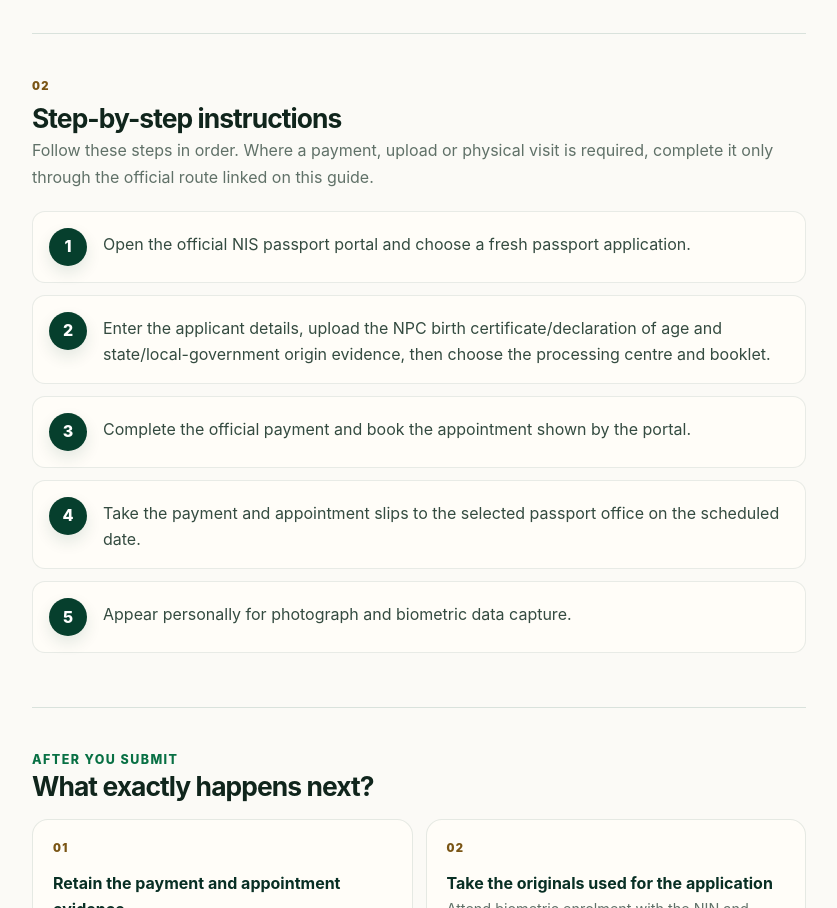
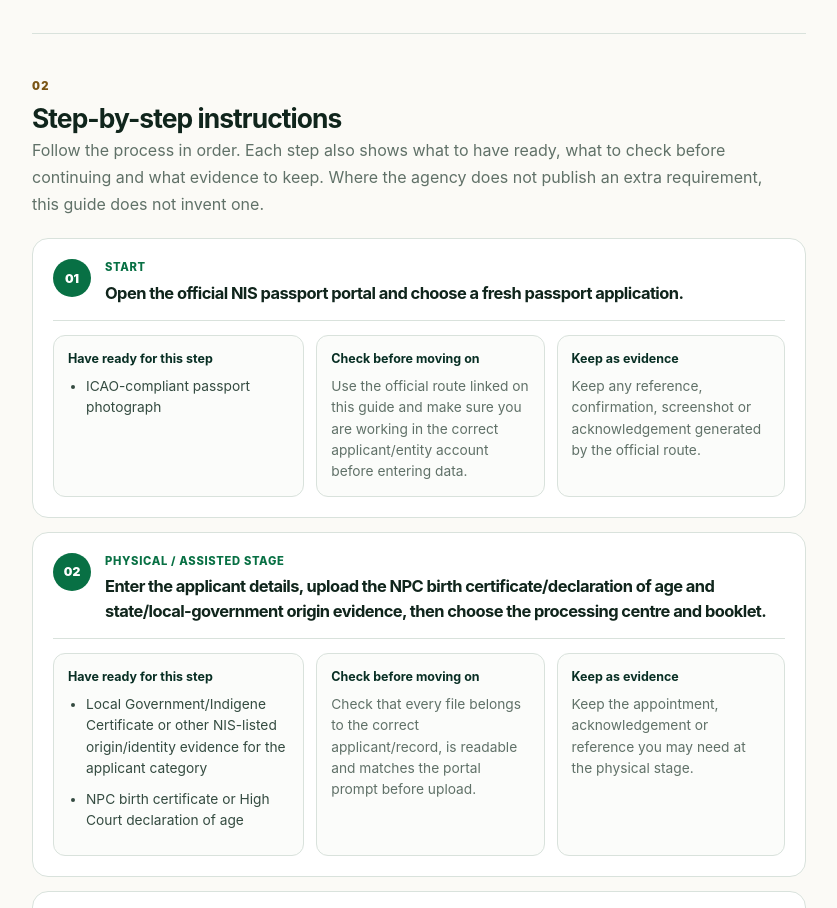
Before and after one commit to eghosa001/nigeria, a Next.js app: page /services/first-nigerian-passport in a window 1280 px wide. Shown: the part 3380-4288 px from the top of the page, without its empty margins (28-865 px from the left). Built offline with nearby package versions, Linux system fonts and the light colour scheme; no server answers.

Commit message:
content: make every service process step fully explanatory

```diff
--- a/app/globals.css
+++ b/app/globals.css
@@ -1572,3 +1572,71 @@ button, a, input, select, textarea { -webkit-tap-highlight-color: transparent; }
   .requirement-detail-card { padding:16px; }
   .requirement-detail-card dl > div { grid-template-columns:1fr; gap:3px; }
 }
+
+
+/* Detailed process steps */
+.detailed-steps { display:grid; gap:14px; }
+.detailed-step {
+  padding:20px;
+  border:1px solid var(--line);
+  border-radius:16px;
+  background:var(--white);
+}
+.detailed-step-heading {
+  display:flex;
+  gap:14px;
+  align-items:flex-start;
+  padding-bottom:14px;
+  border-bottom:1px solid var(--line);
+}
+.detailed-step-number {
+  flex:0 0 auto;
+  display:grid;
+  place-items:center;
+  width:38px;
+  height:38px;
+  border-radius:50%;
+  background:var(--green);
+  color:white;
+  font-size:.76rem;
+  font-weight:900;
+}
+.detailed-step-stage {
+  display:block;
+  margin-bottom:4px;
+  color:var(--green);
+  font-size:.7rem;
+  font-weight:850;
+  text-transform:uppercase;
+  letter-spacing:.06em;
+}
+.detailed-step h3 { margin:0; font-size:1.03rem; line-height:1.5; }
+.detailed-step-grid {
+  display:grid;
+  grid-template-columns:1.1fr 1fr 1fr;
+  gap:12px;
+  margin-top:14px;
+}
+.detailed-step-grid > div {
+  min-width:0;
+  padding:13px 14px;
+  border:1px solid var(--line);
+  border-radius:12px;
+  background:#fbfcfa;
+}
+.detailed-step-grid strong {
+  display:block;
+  margin-bottom:7px;
+  color:var(--green-deep);
+  font-size:.78rem;
+}
+.detailed-step-grid p,.detailed-step-grid ul {
+  margin:0;
+  color:var(--muted);
+  font-size:.86rem;
+  line-height:1.55;
+}
+.detailed-step-grid ul { padding-left:18px; }
+@media (max-width:820px) {
+  .detailed-step-grid { grid-template-columns:1fr; }
+}
--- a/app/services/[slug]/page.tsx
+++ b/app/services/[slug]/page.tsx
@@ -8,6 +8,7 @@ import { JsonLd } from "@/components/json-ld";
 import { ShareWatch } from "@/components/share-watch";
 import { ServiceJourney } from "@/components/service-journey";
 import { ServiceRequirements } from "@/components/service-requirements";
+import { ServiceSteps } from "@/components/service-steps";
 import { ProcessTracker } from "@/components/process-tracker";
 import { ServiceStatusStrip } from "@/components/service-status-strip";
 import { ServiceFaqs } from "@/components/service-faqs";
@@ -145,16 +146,7 @@ export default async function ServicePage({ params }: { params: Promise<{ slug:
 
             <ServiceRequirements service={service} />
 
-            <section id="steps">
-              <span className="section-number" aria-hidden="true">02</span>
-              <h2>Step-by-step instructions</h2>
-              <p className="guide-section-intro">Follow these steps in order. Where a payment, upload or physical visit is required, complete it only through the official route linked on this guide.</p>
-              <ol className="steps">
-                {service.steps.map((step, index) => (
-                  <li key={step}><span>{index + 1}</span><p>{step}</p></li>
-                ))}
-              </ol>
-            </section>
+            <ServiceSteps service={service} />
 
             <ServiceAftercare service={service} />
 
--- /dev/null
+++ b/components/service-steps.tsx
@@ -0,0 +1,50 @@
+import type { Service } from "@/lib/types";
+import { getStepDetails } from "@/lib/step-details";
+
+export function ServiceSteps({ service }: { service: Service }) {
+  const steps = getStepDetails(service);
+
+  return (
+    <section id="steps">
+      <span className="section-number" aria-hidden="true">02</span>
+      <h2>Step-by-step instructions</h2>
+      <p className="guide-section-intro">
+        Follow the process in order. Each step also shows what to have ready, what to check before continuing and what evidence to keep.
+        Where the agency does not publish an extra requirement, this guide does not invent one.
+      </p>
+
+      <div className="detailed-steps">
+        {steps.map((step, index) => (
+          <article className="detailed-step" key={step.instruction}>
+            <div className="detailed-step-heading">
+              <span className="detailed-step-number">{String(index + 1).padStart(2, "0")}</span>
+              <div>
+                <span className="detailed-step-stage">{step.stage}</span>
+                <h3>{step.instruction}</h3>
+              </div>
+            </div>
+
+            <div className="detailed-step-grid">
+              <div>
+                <strong>Have ready for this step</strong>
+                {step.prepare.length ? (
+                  <ul>{step.prepare.map((item) => <li key={item}>{item}</li>)}</ul>
+                ) : (
+                  <p>No additional document is specifically tied to this step in the verified guide. Use the full checklist above and follow the official prompt.</p>
+                )}
+              </div>
+              <div>
+                <strong>Check before moving on</strong>
+                <p>{step.checkpoint}</p>
+              </div>
+              <div>
+                <strong>Keep as evidence</strong>
+                <p>{step.keep}</p>
+              </div>
+            </div>
+          </article>
+        ))}
+      </div>
+    </section>
+  );
+}
--- /dev/null
+++ b/lib/step-details.ts
@@ -0,0 +1,77 @@
+import type { Service } from "@/lib/types";
+
+export type StepDetail = {
+  stage: string;
+  instruction: string;
+  prepare: string[];
+  checkpoint: string;
+  keep: string;
+};
+
+const stopWords = new Set([
+  "this","that","with","from","your","into","through","official","service","application",
+  "process","using","used","required","where","when","then","before","after","complete",
+]);
+
+function tokens(value: string) {
+  return value.toLowerCase().replace(/[^a-z0-9]+/g, " ").split(/\s+/)
+    .filter((token) => token.length > 3 && !stopWords.has(token));
+}
+
+function relevantRequirements(service: Service, step: string) {
+  const words = tokens(step);
+  return service.requirements
+    .map((item) => {
+      const lower = item.toLowerCase();
+      const score = words.reduce((sum, word) => sum + (lower.includes(word) ? 1 : 0), 0);
+      return { item, score };
+    })
+    .filter((row) => row.score > 0)
+    .sort((a, b) => b.score - a.score)
+    .slice(0, 3)
+    .map((row) => row.item);
+}
+
+function stageFor(step: string, index: number) {
+  if (/collect|download|print|receive|issued|available/i.test(step)) return "Collect / finish";
+  if (/track|status|monitor|follow up|follow-up|wait for|approval|decision/i.test(step)) return "Follow up";
+  if (/attend|visit|centre|center|office|biometric|fingerprint|capture|school|institution|branch/i.test(step)) return "Physical / assisted stage";
+  if (/pay|payment|fee|checkout|remita|rrr/i.test(step)) return "Payment";
+  if (/upload|attach|document|evidence|certificate|affidavit|passport photograph|photo/i.test(step)) return "Documents / upload";
+  if (/verify|confirm|review|check|match/i.test(step)) return "Verify details";
+  if (/submit|send|apply|request|register|file|enrol/i.test(step)) return "Submit / register";
+  if (/sign in|login|log in|create account|open|start/i.test(step)) return "Start";
+  return index === 0 ? "Start" : "Continue";
+}
+
+function checkpointFor(step: string) {
+  if (/pay|payment|fee|checkout|remita|rrr/i.test(step)) return "Confirm the service, applicant/entity details and amount on the official payment screen before paying. Do not continue from an unsolicited payment link.";
+  if (/upload|attach|document|evidence|certificate|affidavit|photo/i.test(step)) return "Check that every file belongs to the correct applicant/record, is readable and matches the portal prompt before upload.";
+  if (/attend|visit|centre|center|office|biometric|fingerprint|capture/i.test(step)) return "Confirm the correct office/centre, date or appointment instruction before travelling, and take the originals where the guide or agency explicitly requires them.";
+  if (/submit|send|apply|request|register|file|enrol/i.test(step)) return "Review names, numbers, dates, contact details and selections before final submission because corrections may require a separate official process.";
+  if (/collect|download|print|receive|issued/i.test(step)) return "Check the finished document/result for spelling, identity details, reference numbers and status before relying on it.";
+  if (/verify|confirm|review|check|match/i.test(step)) return "Make sure the displayed record is the correct person/entity and that the information matches the evidence you are using.";
+  if (/sign in|login|log in|create account|open|start/i.test(step)) return "Use the official route linked on this guide and make sure you are working in the correct applicant/entity account before entering data.";
+  return "Read the next screen or office instruction before moving on; do not assume an extra payment, document or visit is required unless the responsible agency asks for it.";
+}
+
+function keepFor(step: string, service: Service) {
+  if (/pay|payment|fee|checkout|remita|rrr/i.test(step)) return "Keep the official receipt, payment reference or transaction ID.";
+  if (/submit|send|apply|request|register|file|enrol/i.test(step)) return "Keep the application/reference number, acknowledgement or confirmation generated after submission.";
+  if (/appointment|attend|visit|centre|center|office|biometric|capture/i.test(step)) return "Keep the appointment, acknowledgement or reference you may need at the physical stage.";
+  if (/collect|download|print|receive|issued/i.test(step)) return "Keep the final document/result plus any receipt or reference used to obtain it.";
+  if (/sms|phone|sim|code|pin/i.test(step)) return "Keep the linked phone/SIM and any official code or confirmation message private and accessible.";
+  return service.agencySlug === "cac"
+    ? "Keep the entity/application reference shown in CAC's portal."
+    : "Keep any reference, confirmation, screenshot or acknowledgement generated by the official route.";
+}
+
+export function getStepDetails(service: Service): StepDetail[] {
+  return service.steps.map((instruction, index) => ({
+    stage: stageFor(instruction, index),
+    instruction,
+    prepare: relevantRequirements(service, instruction),
+    checkpoint: checkpointFor(instruction),
+    keep: keepFor(instruction, service),
+  }));
+}
```
Also changed, not shown: scripts/check-content-quality.ts (+9 -0 lines).
